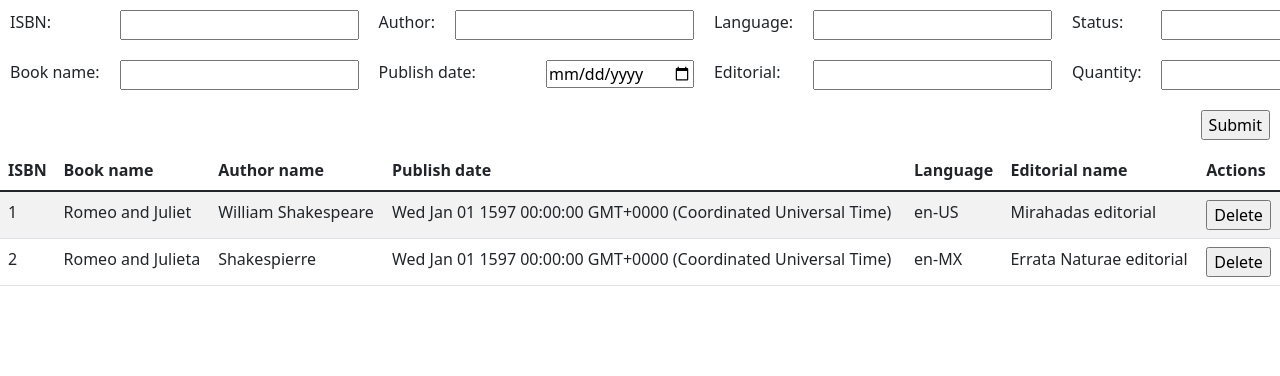
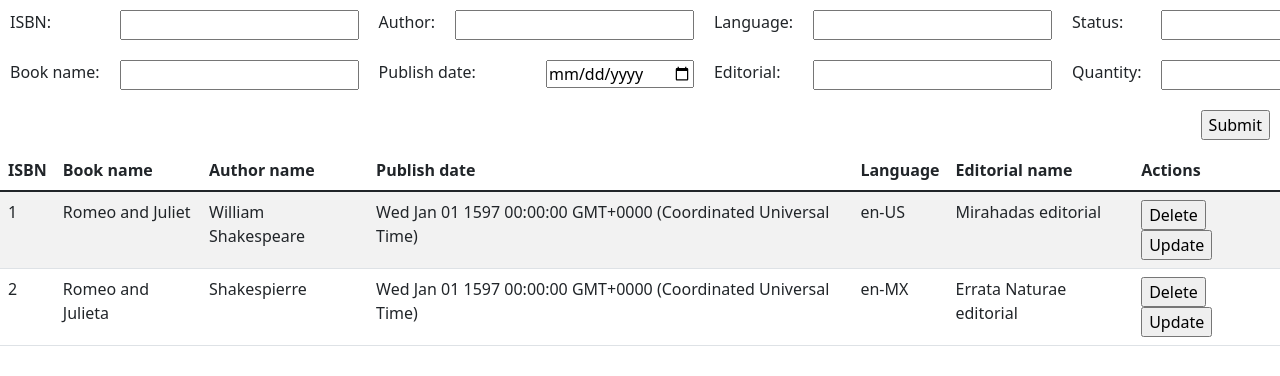
Before and after one commit to jceronapexsystems/angular-take-home-project, an Angular app: page / in a window 1280 px wide. Shown: the top 376 px of the page. Built offline with nearby package versions, Linux system fonts and the light colour scheme.

Commit message:
Update button added to table

```diff
--- a/src/app/components/crud-main-component/components/crud-table-component/crud-table-component.component.html
+++ b/src/app/components/crud-main-component/components/crud-table-component/crud-table-component.component.html
@@ -18,7 +18,10 @@
 			<td>{{book.publishDate}}</td>
 			<td>{{book.language}}</td>
 			<td>{{book.editorialName}}</td>
-			<td><input type="button" value="Delete" (click)="onDeleteClick(book)"></td>
+			<td>
+				<input type="button" value="Delete" (click)="onDeleteClick(book)">
+				<input type="button" value="Update" (click)="onUpdateClick(book)">
+			</td>
 		</tr>
 	</tbody>
 </table>
--- a/src/app/components/crud-main-component/components/crud-table-component/crud-table-component.component.ts
+++ b/src/app/components/crud-main-component/components/crud-table-component/crud-table-component.component.ts
@@ -18,6 +18,12 @@ export class CrudTableComponentComponent implements OnInit {
   }
 
   onDeleteClick(item: BookModel) {
+    // todo: Implement
+    alert('Not implemented');
+  }
+
+  onUpdateClick(item: BookModel) {
+    // todo: Implement
     alert('Not implemented');
   }
 
```
